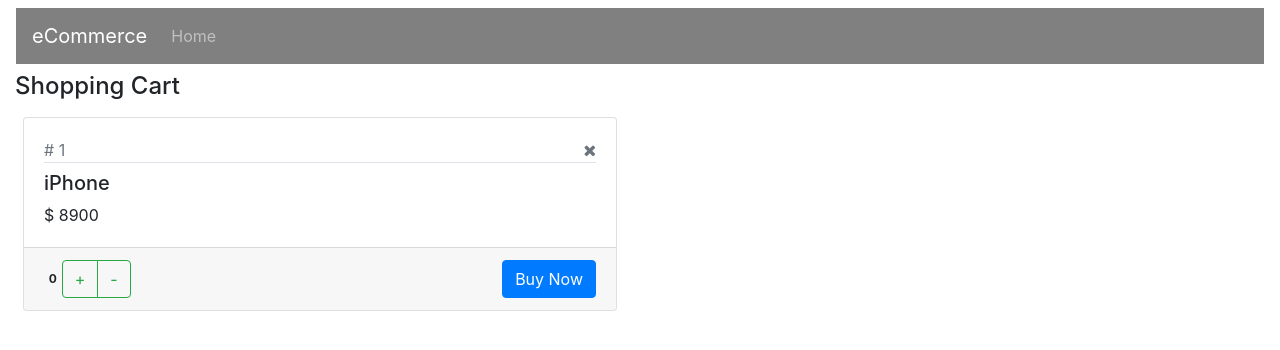
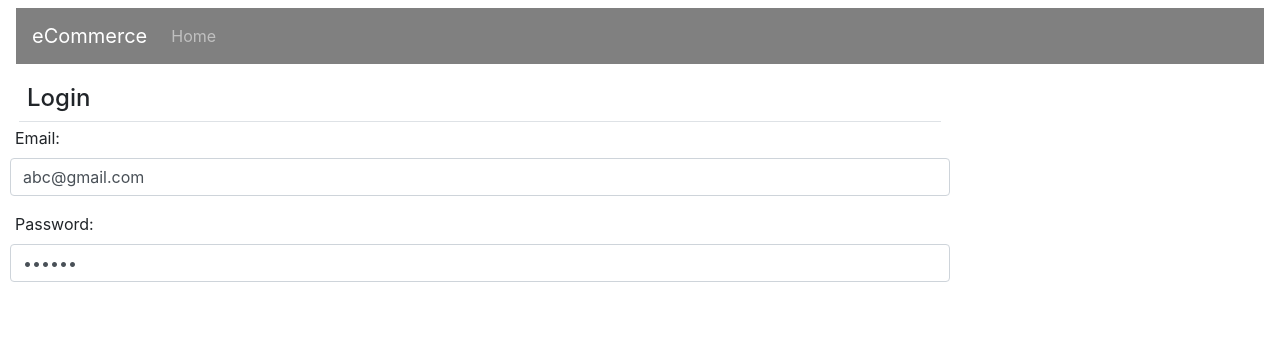
Before and after one commit to kvenkatvarma/ReactRepo, a React (Create React App) app: page / in a window 1280 px wide. Shown: the top 350 px of the page. Built offline with nearby package versions, Linux system fonts and the light colour scheme.

Commit message:
Basic Form

```diff
--- a/src/App.jsx
+++ b/src/App.jsx
@@ -1,13 +1,13 @@
 import React,{ Component } from "react"
 import NavBar from "./NavBar"
-import ShoppingCart from "./ShoppingCart"
+import Login from "./Login"
 
 export default class App extends Component{
    render(){
     return(
         <React.Fragment>
             <NavBar/>
-            <ShoppingCart x="10"/>
+            <Login/>
         </React.Fragment>
 
     )
--- /dev/null
+++ b/src/Login.jsx
@@ -0,0 +1,28 @@
+import React,{Component} from "react";
+export default class Login extends Component{
+    constructor(props)
+    {
+     super(props);
+     this.state={
+        email:"abc@gmail.com",password:"abc123"
+     }
+    }
+render(){
+    return (
+    <div className="col-lg-9">
+        <h4 className="m-1 p-2 border-bottom">Login</h4>
+
+       <div className="form-group form-row">
+            <label className="col-lg-4">Email:</label>
+            <input type="text" className="form-control" value={this.state.email}/>
+       </div>
+
+       <div className="form-group form-row">
+            <label className="col-lg-4">Password:</label>
+            <input type="password" className="form-control" value={this.state.password}/>
+       </div>
+
+    </div>
+    );
+}
+}
```
